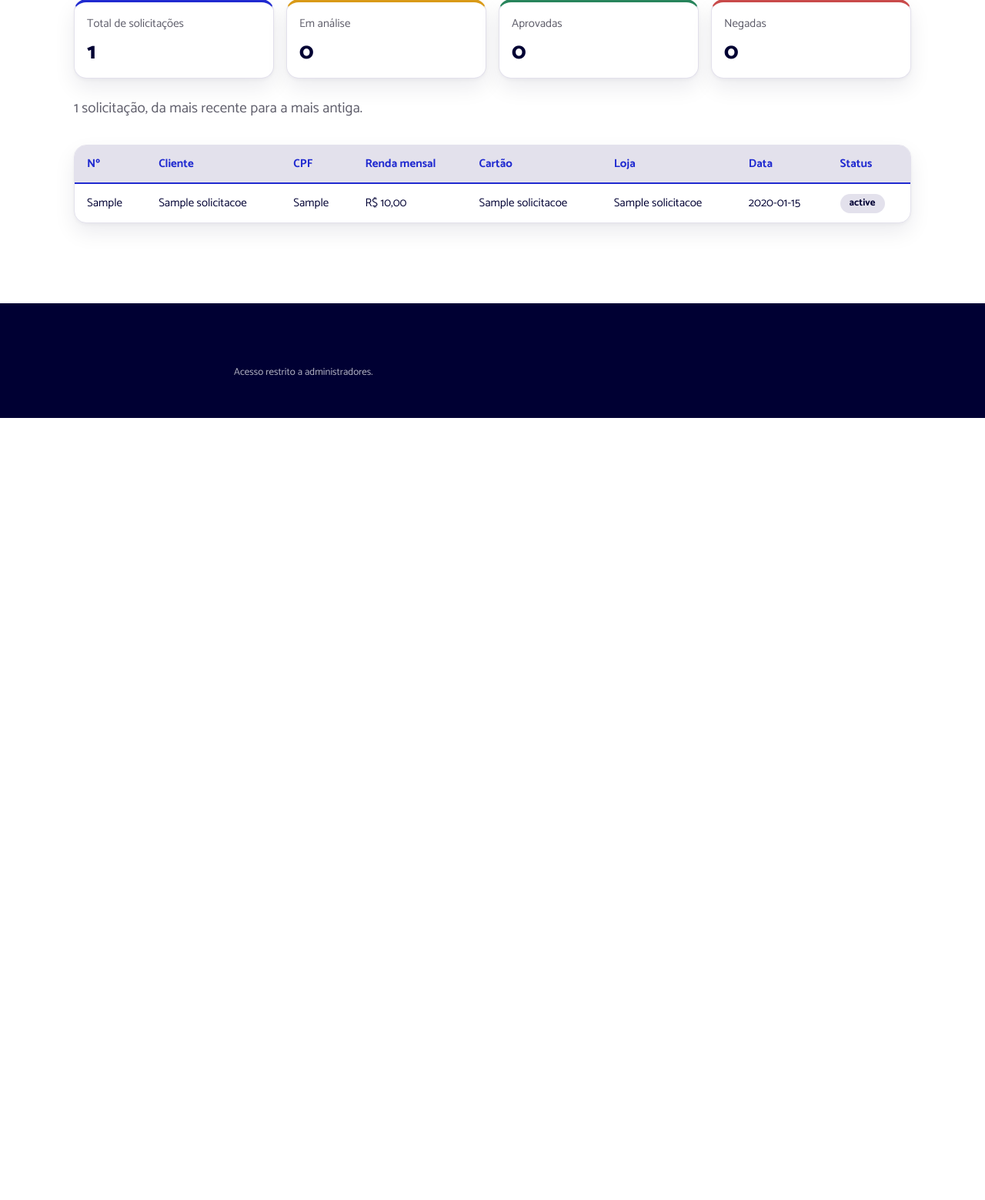
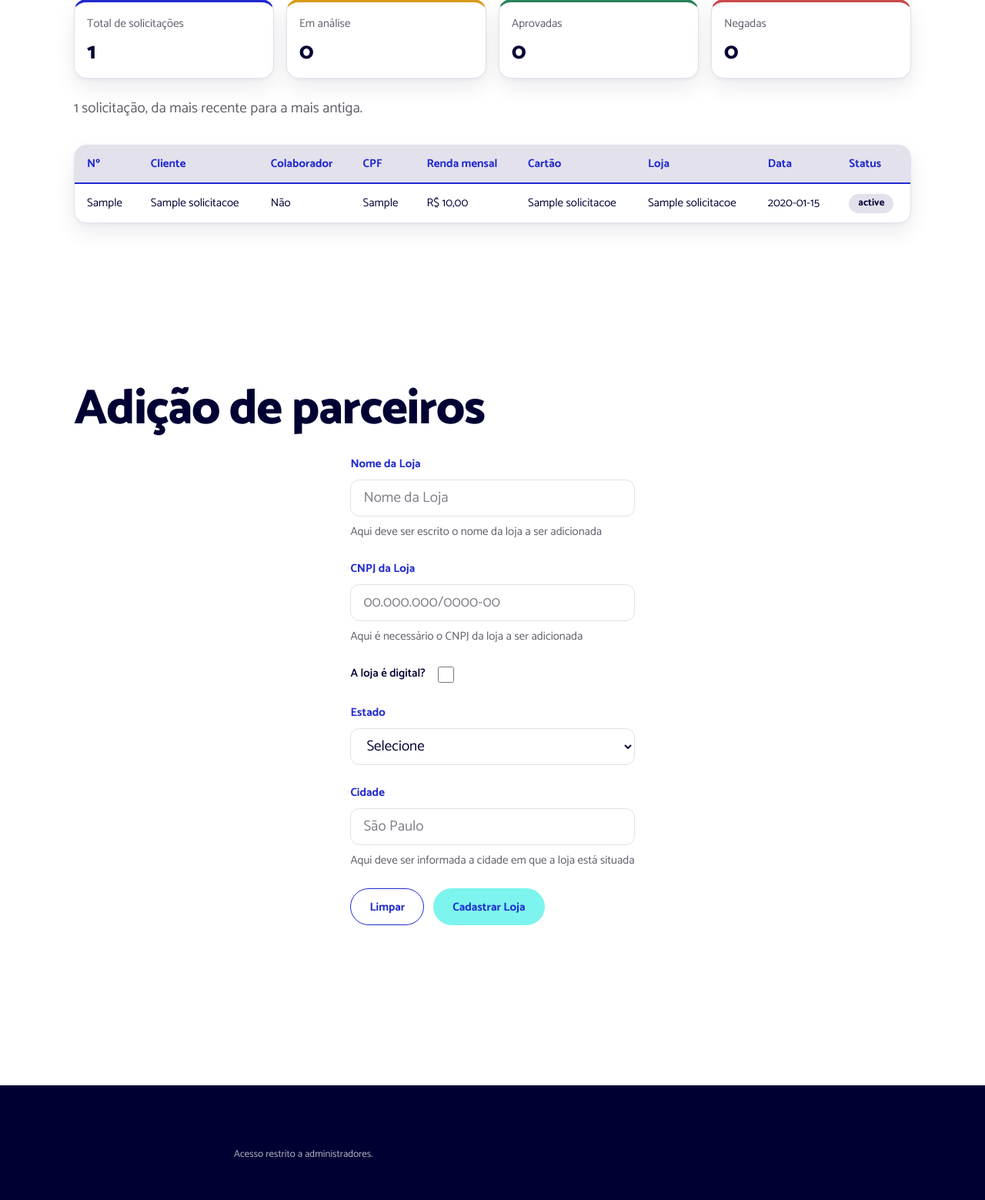
Before and after one commit to PI-Nexus/Projeto-Integrador-II, a Flask app: template app/frontend/templates/admin.html in a window 1280 px wide. Shown: the part 271-1830 px from the top of the page at 77% size. Before the commit the page ends 814 px from the top, so only its background shows below. Run offline with Flask 3, Linux system fonts and the light colour scheme; the template is opened without the code that fills it: most values are stand-ins (such as "Sample title", 1, 10 or a date in 2020).

Commit message:
(SCRUM-63)[feat]: Formulário de adição de parceiros, e correções no formulario de solicitações

```diff
--- a/app/frontend/templates/admin.html
+++ b/app/frontend/templates/admin.html
@@ -93,6 +93,7 @@
             <tr>
               <th scope="col" class="num">Nº</th>
               <th scope="col">Cliente</th>
+              <th scope="col">Colaborador</th>
               <th scope="col">CPF</th>
               <th scope="col" class="num">Renda mensal</th>
               <th scope="col" class="num">Cartão</th>
@@ -110,10 +111,10 @@
               data-renda="{{ s.renda_mensal|brl|e }}" data-cartao="{{ s.nome_cartao|e }}"
               data-loja="{{ (s.nome_loja or 'Sem loja')|e }}"
               data-data="{{ s.data_solicitacao.strftime('%d/%m/%Y às %H:%M') }}" data-status="{{ s.status|e }}"
-              data-colaborador="{{ 'Sim' if s.colaborador_dm else 'Não' }}"
-              data-matricula="{{ s.matricula_dm or '' }}">
+              data-colaborador="{{ 'Sim' if s.ativo else 'Não' }}">
               <td class="num">{{ s.id_solicitacao }}</td>
               <td>{{ s.nome_cliente }}</td>
+              <td>{{ "Sim" if s.ativo == 1 else "Não" }}</td>
               <td>{{ s.cpf_cliente }}</td>
               <td class="num">{{ s.renda_mensal|brl }}</td>
               <td>{{ s.nome_cartao }}</td>
@@ -145,7 +146,6 @@
             </tr>
             {% endfor %}
           </tbody>
-
         </table>
       </div>
       {% else %}
@@ -195,11 +195,6 @@
                 <span id="detalheColaborador" class="status">—</span>
               </dd>
             </div>
-            <div id="blocoMatricula" hidden>
-              <dt>Matrícula</dt>
-              <dd id="detalheMatricula">—</dd>
-            </div>
-
           </dl>
         </section>
 
@@ -230,13 +225,77 @@
         <button type="button" class="btn btn--primary" id="botaoFecharModal">Fechar</button>
       </div>
     </dialog>
-
+    <section class="form">
+      <h1>Adição de parceiros</h1>
+      <form class="formulario" id="adicao" action="/api/adicao" method="post">
+        <div class="campo">
+          <label for="nome_loja">Nome da Loja</label>
+          <input type="text" id="nome_loja" name="nome_loja" maxlength="120" required
+          autocomplete="off" placeholder="Nome da Loja" aria-describedby="ajuda_nome">
+          <p class="campo__ajuda" id="ajuda_nome">Aqui deve ser escrito o nome da loja a ser adicionada</p>
+        </div>
+        <div class="campo">
+          <label for="cnpj_loja">CNPJ da Loja</label>
+          <input type="text" id="cnpj_loja" name="cnpj_loja" maxlength="18" required
+          placeholder="00.000.000/0000-00" aria-describedby="ajuda_cnpj">
+          <p class="campo__ajuda" id="ajuda_cnpj">Aqui é necessário o CNPJ da loja a ser adicionada</p>
+        </div>
+        <div class="campo campo--checkbox">
+          <label for="eh_digital">A loja é digital?</label>
+          <input type="checkbox" id="eh_digital" name="eh_digital" value="1">
+        </div>
+        <div class="campo">
+          <label for="uf">Estado</label>
+          <select id="uf" name="uf" required>
+            <option value="">Selecione</option>
+            <option value="AC">Acre</option>
+            <option value="AL">Alagoas</option>
+            <option value="AP">Amapá</option>
+            <option value="AM">Amazonas</option>
+            <option value="BA">Bahia</option>
+            <option value="CE">Ceará</option>
+            <option value="DF">Distrito Federal</option>
+            <option value="ES">Espírito Santo</option>
+            <option value="GO">Goiás</option>
+            <option value="MA">Maranhão</option>
+            <option value="MT">Mato Grosso</option>
+            <option value="MS">Mato Grosso do Sul</option>
+            <option value="MG">Minas Gerais</option>
+            <option value="PA">Pará</option>
+            <option value="PB">Paraíba</option>
+            <option value="PR">Paraná</option>
+            <option value="PE">Pernambuco</option>
+            <option value="PI">Piauí</option>
+            <option value="RJ">Rio de Janeiro</option>
+            <option value="RN">Rio Grande do Norte</option>
+            <option value="RS">Rio Grande do Sul</option>
+            <option value="RO">Rondônia</option>
+            <option value="RR">Roraima</option>
+            <option value="SC">Santa Catarina</option>
+            <option value="SP">São Paulo</option>
+            <option value="SE">Sergipe</option>
+            <option value="TO">Tocantins</option>
+          </select>
+        </div>
+        <div class="campo">
+          <label for="cidade_loja">Cidade</label>
+          <input type="text" id="cidade_loja" name="cidade_loja" maxlength="120" required
+          placeholder="São Paulo" aria-describedby="ajuda_cidade">
+          <p class="campo__ajuda" id="ajuda_cidade">Aqui deve ser informada a cidade em que a loja está situada</p>
+        </div>
+        <div class="formulario__acoes">
+          <button class="btn btn--ghost" type="button" id="clear_btn">Limpar</button>
+          <button class="btn btn--primario" type="submit">Cadastrar Loja</button>
+        </div>
+      </form>
+    </section>
   </main>
-
   <footer class="rodape rodape--simples">
     <p class="rodape__aviso">Acesso restrito a administradores.</p>
   </footer>
+  <script src="{{ url_for('static', filename='js/mascaras.js') }}"></script>
+  <script src="{{ url_for('static', filename='js/util.js') }}"></script>
+  <script src="{{ url_for('static', filename='js/main.js') }}"></script>
+  <script src="{{ url_for('static', filename='js/parceiros.js') }}"></script>
 </body>
-<script src="../static/js/main.js"></script>
-
 </html>
```
Also changed, not shown: app/frontend/templates/solicita.html (+3 -24 lines).
